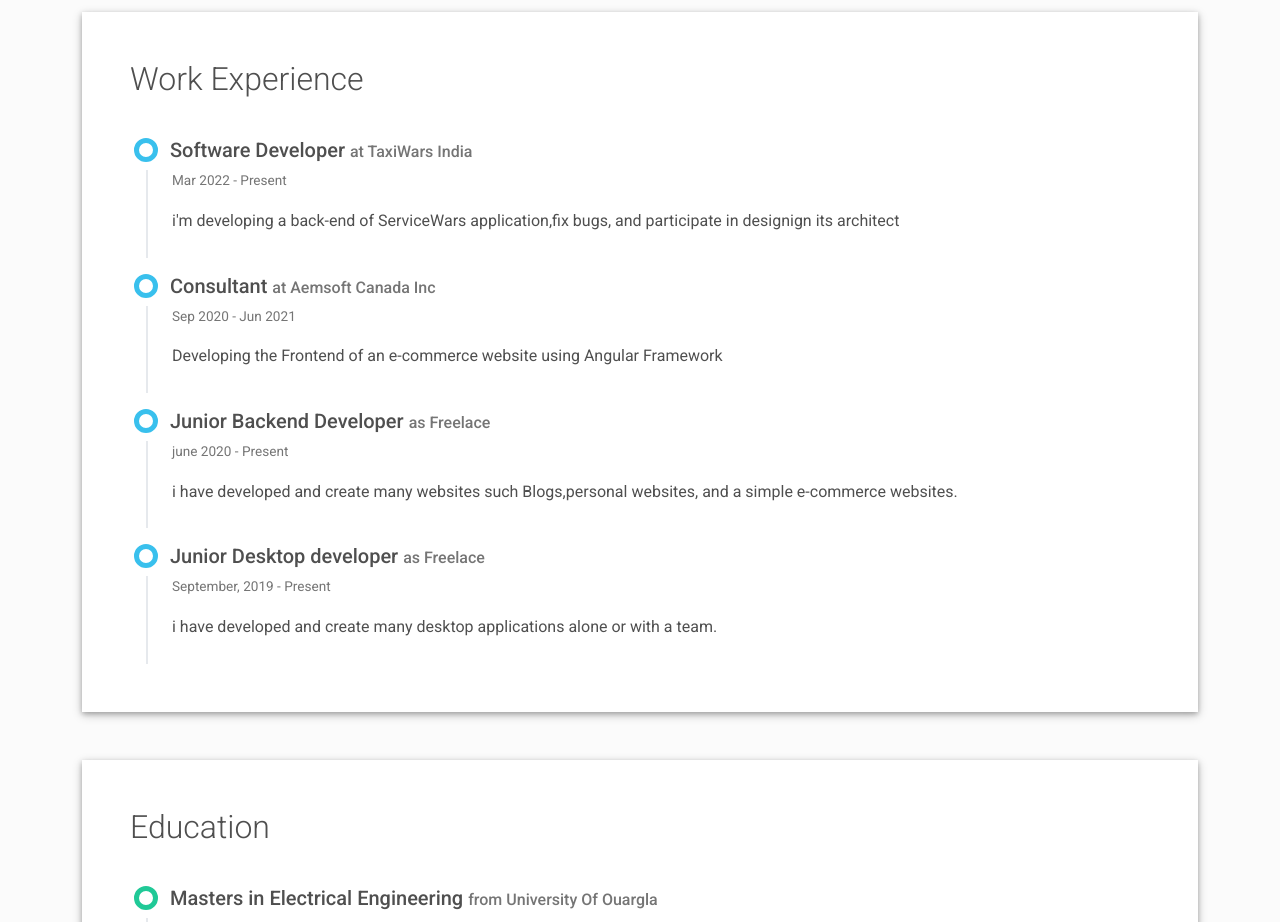
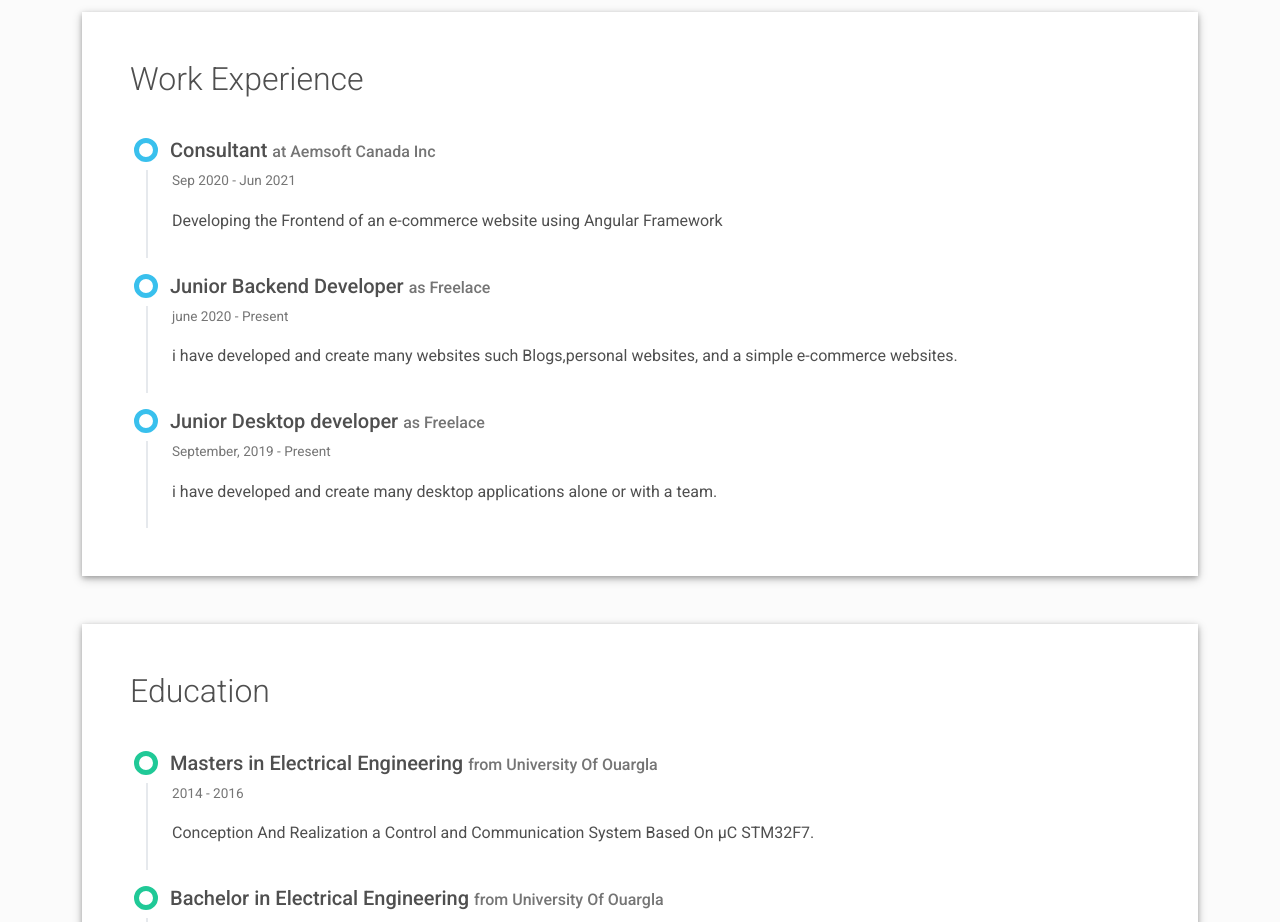
Before and after one commit to alaeddinem2/my-cv, a plain HTML site: page index.html in a window 1280 px wide. Shown: the part 1680-2602 px from the top of the page. Drawn offline with Linux system fonts and the light colour scheme.

Commit message:
del india

```diff
--- a/index.html
+++ b/index.html
@@ -57,7 +57,7 @@
 <div class="resume-container">
   <div class="shadow-1-strong bg-white my-5" id="intro">
     <div class="bg-info text-white">
-      <div class="cover bg-image"><img src="images/header-background.jpg"/>
+      <div class="cover bg-image"><img src="images/header-background.jpg" >
         <div class="mask" style="background-color: rgba(0, 0, 0, 0.7);backdrop-filter: blur(2px);">
           <div class="text-center p-5">
             <div class="avatar p-1"><img class="img-thumbnail shadow-2-strong" src="images/avatar.jpg" width="160" height="160"/></div>
@@ -207,15 +207,7 @@
     <div class="work-experience-section">
       <h2 class="h2 fw-light mb-4">Work Experience</h2>
       <div class="timeline">
-        <div class="timeline-card timeline-card-info" data-aos="fade-in" data-aos-delay="0">
-          <div class="timeline-head px-4 pt-3">
-            <div class="h5">Software Developer <span class="text-muted h6">at TaxiWars India</span></div>
-          </div>
-          <div class="timeline-body px-4 pb-4">
-            <div class="text-muted text-small mb-3">Mar 2022 - Present</div>
-            <div>i'm developing a back-end of ServiceWars application,fix bugs, and participate in designign its  architect</div>
-          </div>
-        </div>
+
         <div class="timeline-card timeline-card-info" data-aos="fade-in" data-aos-delay="0">
           <div class="timeline-head px-4 pt-3">
             <div class="h5">Consultant <span class="text-muted h6">at Aemsoft Canada Inc</span></div>
```
